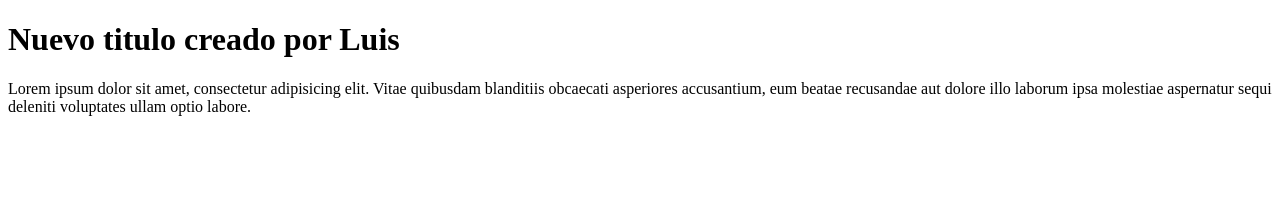
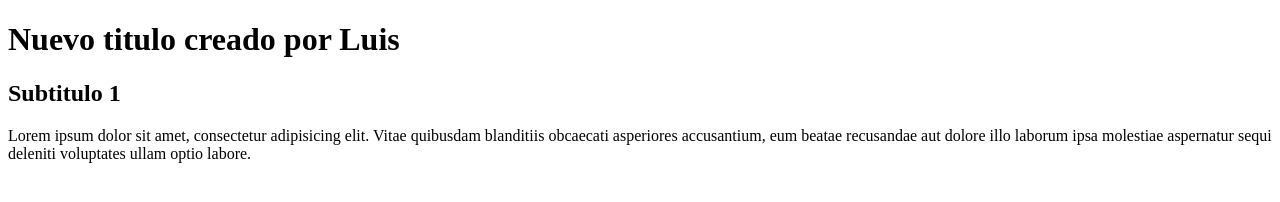
Before and after one commit to lcue1/example1, a plain HTML site: page index.html in a window 1280 px wide. Drawn offline with Linux system fonts and the light colour scheme.

Commit message:
Luis adiciono sutitulo 1

```diff
--- a/index.html
+++ b/index.html
@@ -9,6 +9,7 @@
 <body>
     <head>
         <h1>Nuevo titulo creado por Luis</h1>
+        <h2>Subtitulo 1</h2>
     </head>
     <main>
         Lorem ipsum dolor sit amet, consectetur adipisicing elit. Vitae quibusdam blanditiis obcaecati asperiores accusantium, eum beatae recusandae aut dolore illo laborum ipsa molestiae aspernatur sequi deleniti voluptates ullam optio labore.
```
